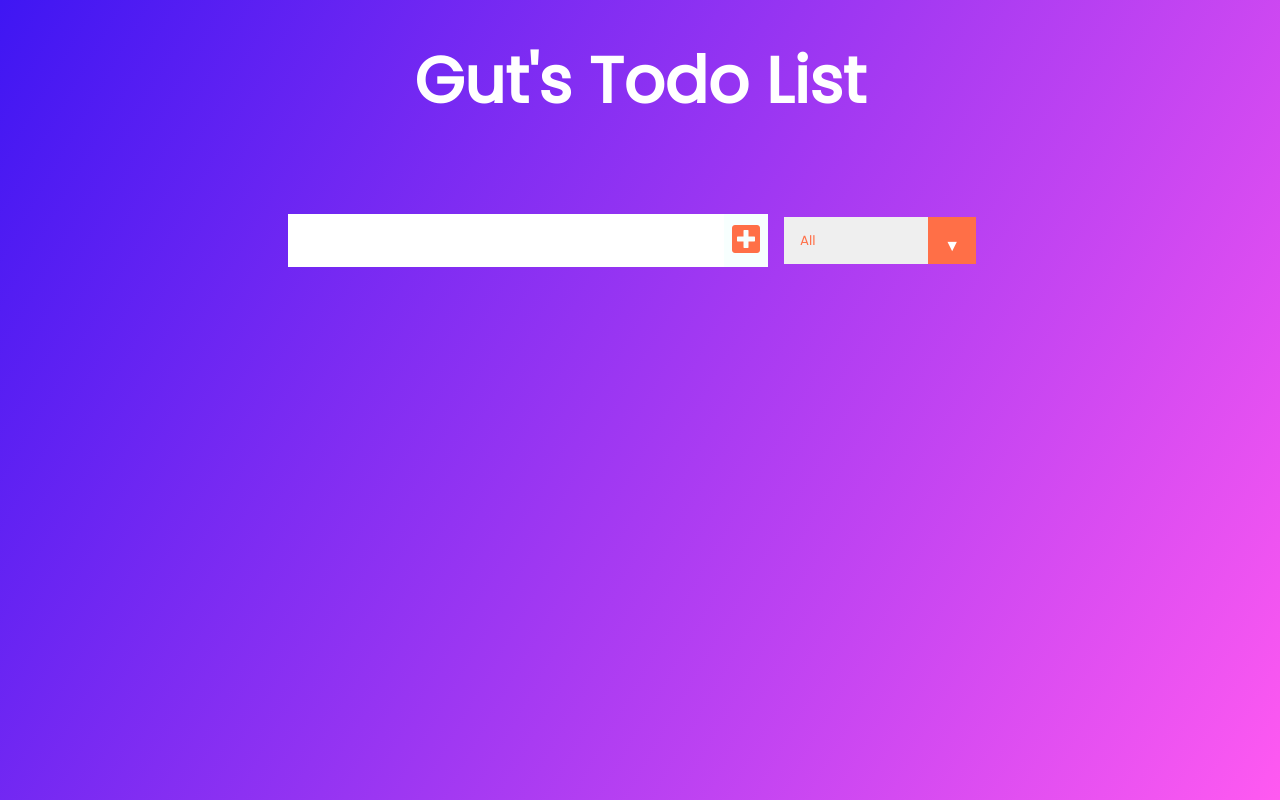
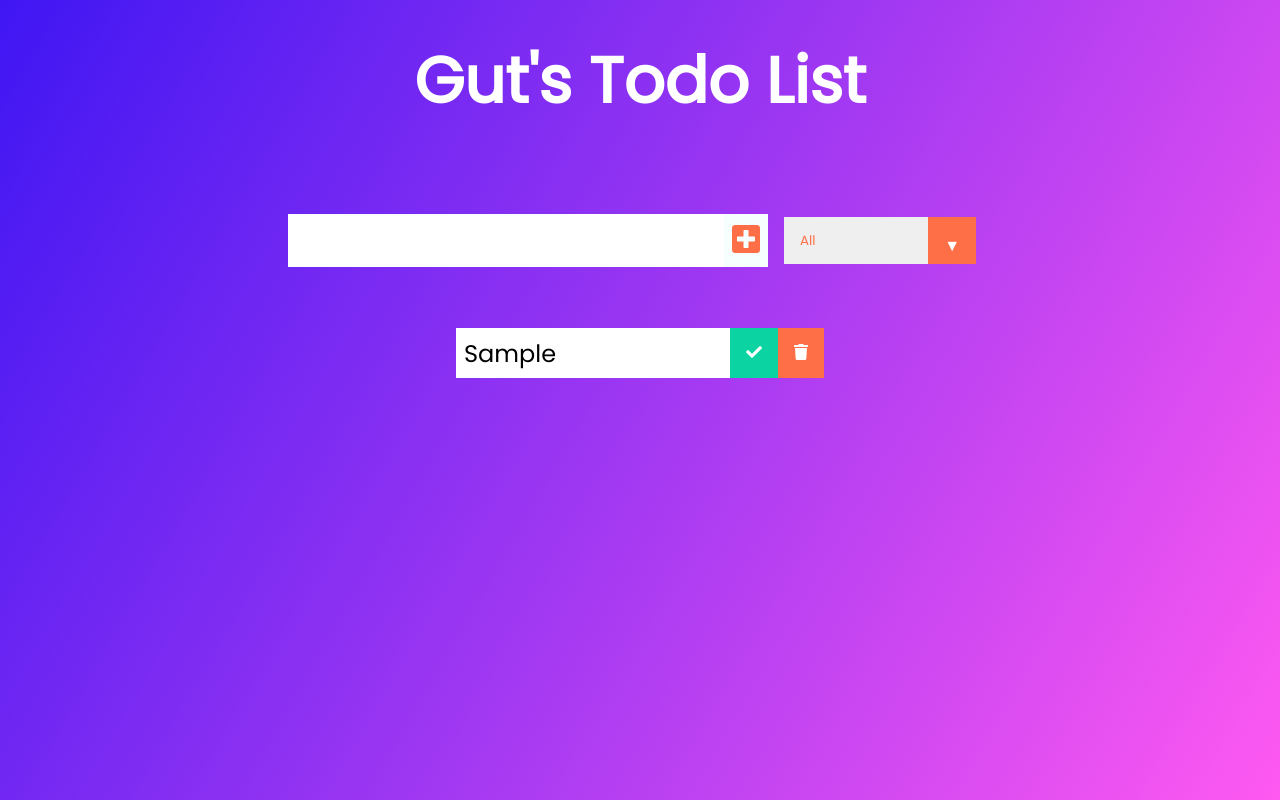
Before and after one commit to gustavoueti/to-do-react, a React (Create React App) app: page / in a window 1280 px wide. Both pictures are taken after typing "Sample" into the empty fields and a click on the button 746 px from the left and 240 px from the top of the page. Built offline with nearby package versions, Linux system fonts and the light colour scheme.

Commit message:
feat: :art: to-do list structure

```diff
--- a/src/App.js
+++ b/src/App.js
@@ -12,8 +12,15 @@
       <header>
         <h1>Gut's Todo List</h1>
       </header>
-      <Form  inputText={inputText} todos={todos} setTodos={setTodos} setInputText={setInputText} />
-      <TodoList />
+      <Form
+      inputText={inputText}
+      todos={todos}
+      setTodos={setTodos}
+      setInputText={setInputText}
+      />
+      <TodoList
+      todos={todos}
+      />
     </div>
   )
 }
--- /dev/null
+++ b/src/components/Todo.js
@@ -0,0 +1,17 @@
+import React from 'react';
+
+const Todo = ({ text }) => {
+    return(
+        <div className="todo">
+            <li className="todo-item">{text}</li>
+            <button className="complete-btn">
+                <i className="fas fa-check"></i>
+            </button>
+            <button className="trash-btn">
+                <i className="fas fa-trash"></i>
+            </button>
+        </div>
+    );
+}
+
+export default Todo;
--- a/src/components/TodoList.js
+++ b/src/components/TodoList.js
@@ -1,9 +1,14 @@
 import React from 'react';
+import Todo from './Todo';
 
-const TodoList = () =>{
+const TodoList = ({ todos }) =>{
     return (
         <div className="todo-container">
-            <ul className="todo-list"></ul>
+            <ul className="todo-list">
+            {todos.map(todo=>(
+                <Todo text={todo.text} key={todo.id} />
+            ))}
+            </ul>
         </div>
     )
 }
```
